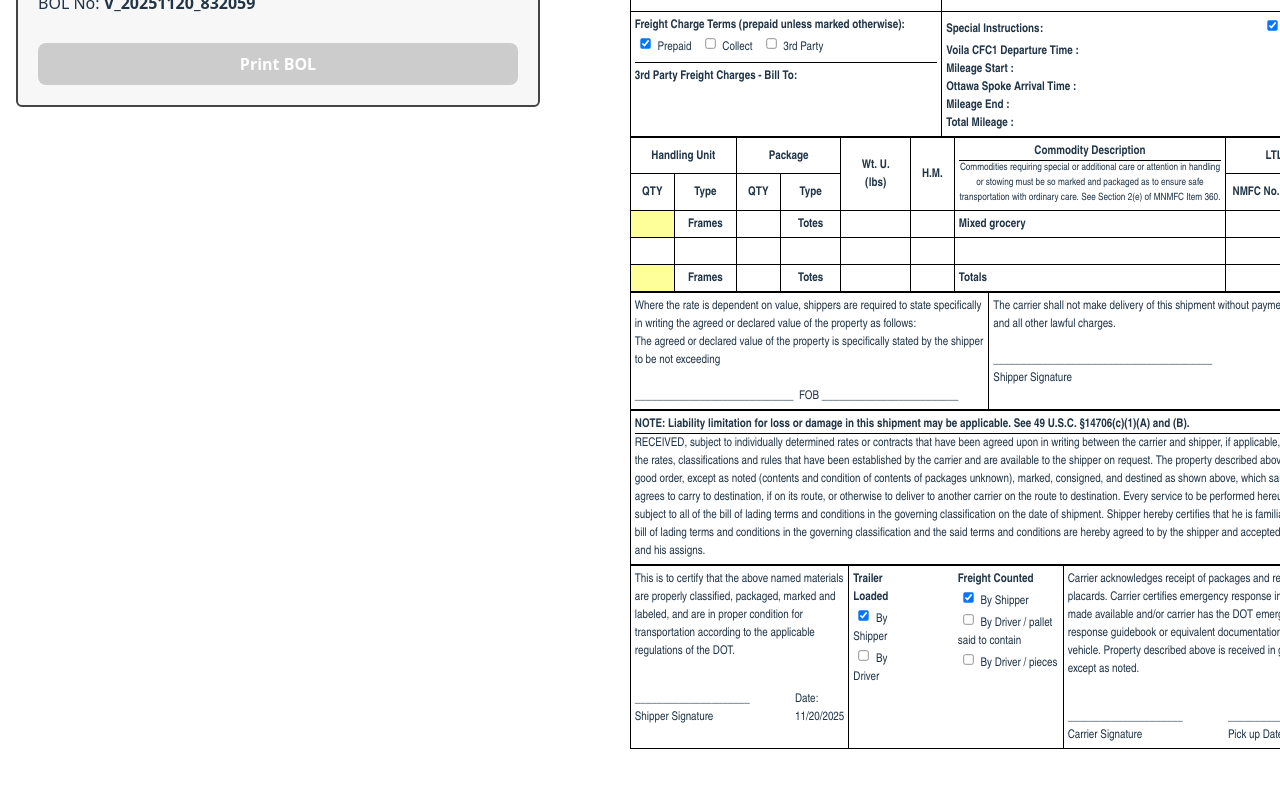
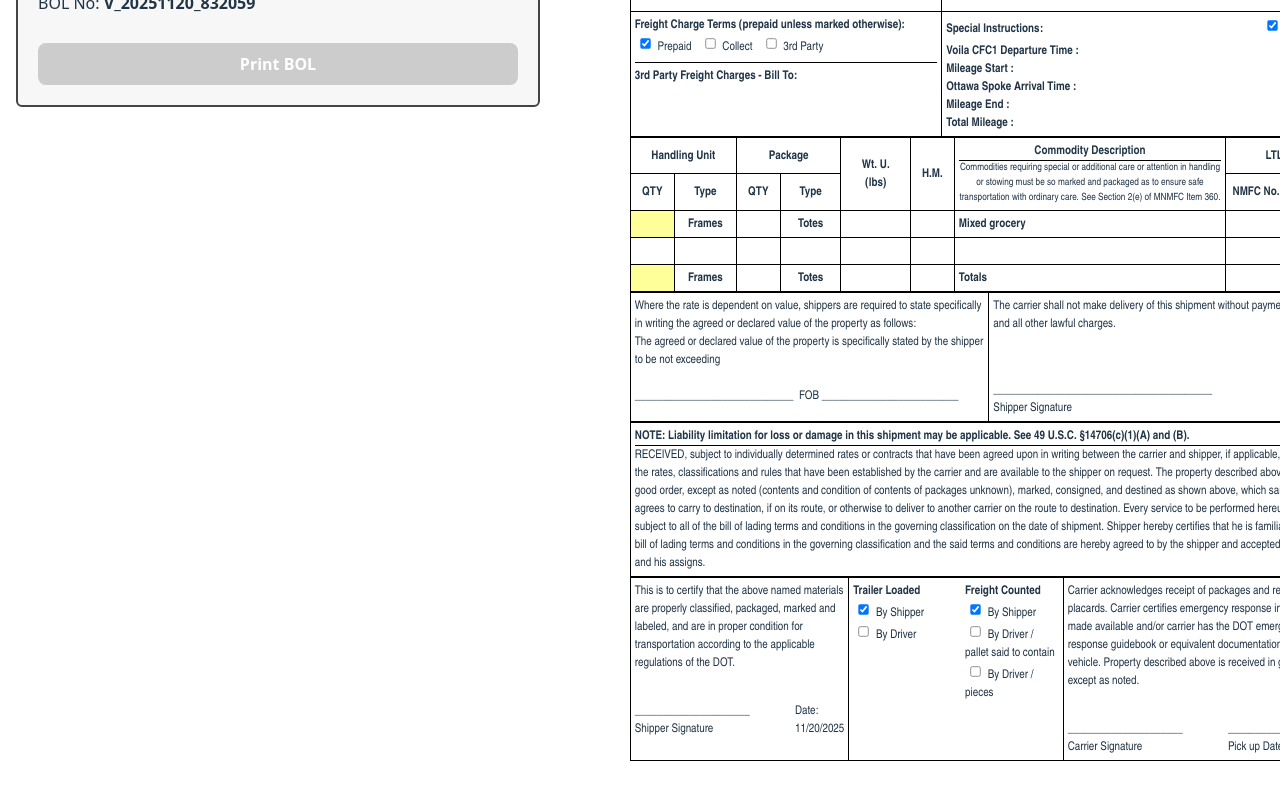
Before and after one commit to ajaisangha/BOL-Generator, a React (Vite) app in the folder bol-app/: page / in a window 1280 px wide. Shown: the part 562-1362 px from the top of the page. Built offline with nearby package versions, Linux system fonts and the light colour scheme.

Commit message:
BOL fixed

```diff
--- a/bol-app/src/components/BOLLayout.jsx
+++ b/bol-app/src/components/BOLLayout.jsx
@@ -282,7 +282,7 @@ export default function BOLLayout({ mode, trailerNumber, sealNumber, qty, bolNum
             <td colSpan={5} style={{ width: "50%", verticalAlign: "top" }}>
               The carrier shall not make delivery of this shipment without
               payment of freight and all other lawful charges.
-              <br />
+              <div style={{ height: "30px" }}></div>
               <br />
               ________________________________________
               <br />
@@ -343,10 +343,10 @@ export default function BOLLayout({ mode, trailerNumber, sealNumber, qty, bolNum
               </div>
             </td>
             <td style={{ width: "35%", verticalAlign: "top" }}>
-              <div style={{ display: "flex", gap: "12px", alignItems: "flex-start" }}>
+              <div style={{ display: "flex", gap: "8px", alignItems: "flex-start" }}>
 
                 {/* LEFT COLUMN */}
-                <div>
+                <div style={{ width: "60%", verticalAlign: "top" }}>
                   <strong>Trailer Loaded</strong>
                   <br />
                   <input
@@ -358,7 +358,7 @@ export default function BOLLayout({ mode, trailerNumber, sealNumber, qty, bolNum
                   <br />
                   <input type="checkbox" style={{ transform: "scale(0.8)" }} /> By Driver
                 </div>
-                &emsp;&emsp;&emsp;
+                &emsp;&emsp;
                 {/* RIGHT COLUMN */}
                 <div>
                   <strong>Freight Counted</strong>
```
